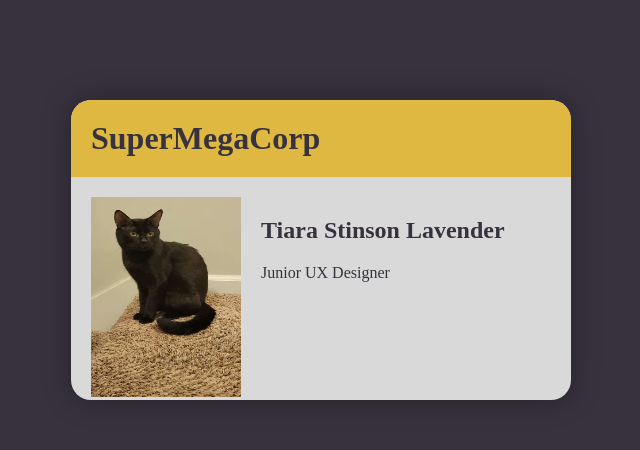
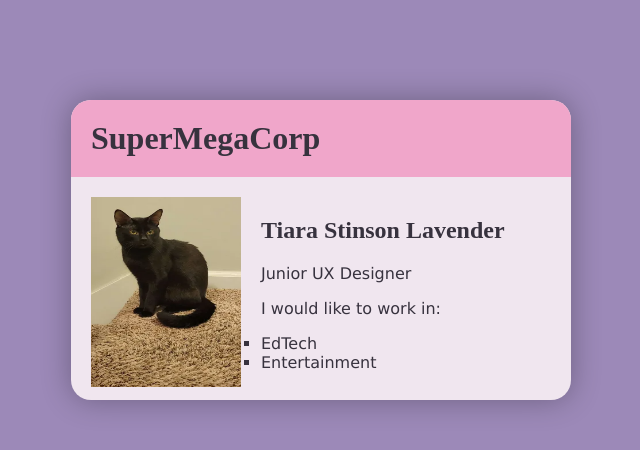
Before and after one commit to stinso65/3.5-lab-assignment, a plain HTML site: page index.html in a window 1280 px wide. Shown: the whole page, without its empty margins (319-959 px from the left). Drawn offline with Linux system fonts and the light colour scheme.

Commit message:
added ul and changed font

```diff
--- a/index.html
+++ b/index.html
@@ -11,9 +11,14 @@
     <div class="card">
       <h1 id="company">SuperMegaCorp</h1>
         <div>
-          <img alt="A headshot of a black cat" src="teddy3.PNG" width="150" height="200" />
+          <img alt="A headshot of a black cat" src="teddy3.PNG" width="150" height="190" />
           <h2>Tiara Stinson Lavender</h2>
           <p>Junior UX Designer</p>
+          <p>I would like to work in:</p>
+          <ul>
+            <li>EdTech</li>
+            <li>Entertainment</li>
+          </ul>
         </div>
     </div>
   </body>
--- a/screen.css
+++ b/screen.css
@@ -1,11 +1,15 @@
 /* Add screen styles below */
 body {
-    background: #37323E;
+    background: #9C89B8;
     margin-top: 100px;
 }
 
+p {
+    font-family: Verdana, Geneva, Tahoma, sans-serif;
+}
+
 .card {
-    background: #D9D9D9;
+    background: #F0E6EF;
     color: #37323E;
     margin: 0 auto;
     width: 500px;
@@ -14,12 +18,17 @@ body {
     box-shadow: 0 0 30px rgba(0, 0, 0, 0.3);
 }
 
+ul {
+    list-style-type: square;
+    font-family: Verdana, Geneva, Tahoma, sans-serif;
+}
+
 .card div {
     padding: 20px;
 }
 
 h1 {
-    background: #DEB841;
+    background: #F0A6CA;
     margin: 0;
     padding: 20px;
     border-radius: 20px 20px 0 0;
```
